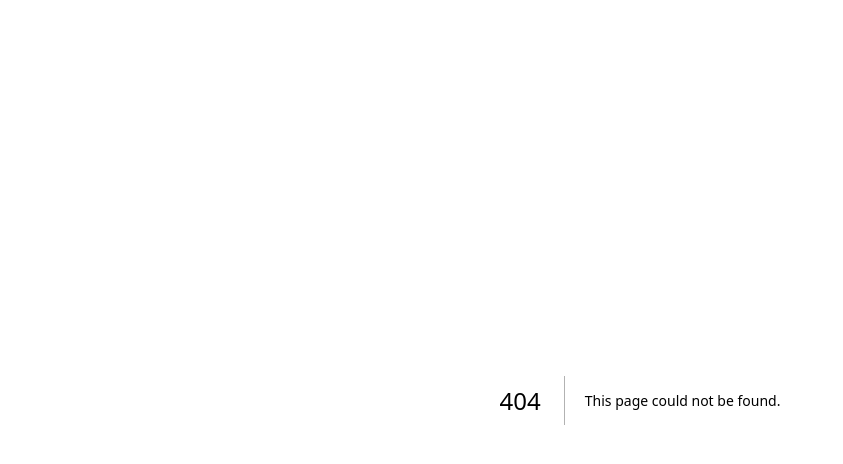
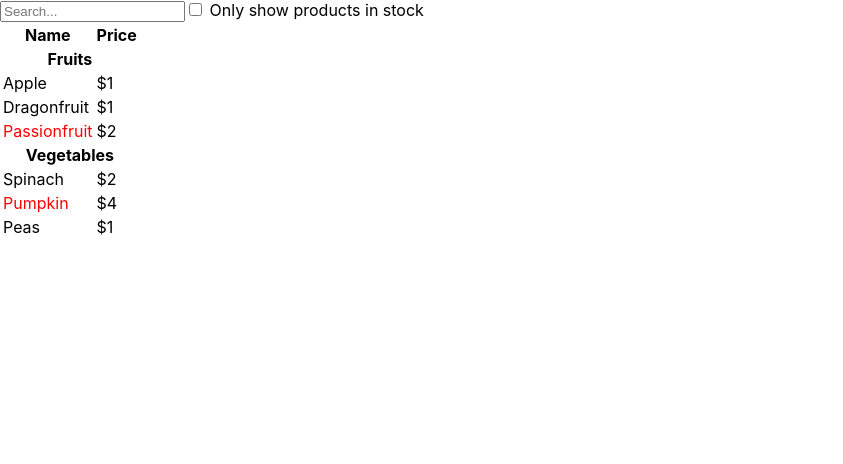
Before and after one commit to qq13836848/nextjs-blog, a Next.js app: page /react-docs/learn/thinking-in-react in a window 1280 px wide. Before the commit this address had no page. Shown: the top 464 px of the page, without its empty margins (0-843 px from the left). Built offline with nearby package versions, Linux system fonts and the light colour scheme.

Commit message:
feat: thinking in react;

```diff
--- /dev/null
+++ b/pages/react-docs/learn/thinking-in-react/index.js
@@ -0,0 +1,122 @@
+import { useState } from "react";
+
+function ProductCategoryRow({ category }) {
+  return (
+    <tr>
+      <th colSpan="2">{category}</th>
+    </tr>
+  );
+}
+
+function ProductRow({ product }) {
+  const name = product.stocked ? (
+    product.name
+  ) : (
+    <span style={{ color: "red" }}>{product.name}</span>
+  );
+
+  return (
+    <tr>
+      <td>{name}</td>
+      <td>{product.price}</td>
+    </tr>
+  );
+}
+
+function ProductTable({ products, filterText, inStockOnly }) {
+  const rows = [];
+  let lastCategory = null;
+
+  products.forEach((product) => {
+    if (product.name.toLowerCase().indexOf(filterText.toLowerCase()) === -1) {
+      return;
+    }
+
+    if (inStockOnly && !product.stocked) {
+      return;
+    }
+
+    if (product.category !== lastCategory) {
+      rows.push(
+        <ProductCategoryRow
+          category={product.category}
+          key={product.category}
+        />
+      );
+    }
+    rows.push(<ProductRow product={product} key={product.name} />);
+    lastCategory = product.category;
+  });
+
+  return (
+    <table>
+      <thead>
+        <tr>
+          <th>Name</th>
+          <th>Price</th>
+        </tr>
+      </thead>
+      <tbody>{rows}</tbody>
+    </table>
+  );
+}
+
+function SearchBar({
+  filterText,
+  inStockOnly,
+  onFilterTextChange,
+  onInStockOnlyChange,
+}) {
+  return (
+    <form>
+      <input
+        type="text"
+        value={filterText}
+        placeholder="Search..."
+        onChange={(e) => onFilterTextChange(e.target.value)}
+      />
+      <label>
+        <input
+          type="checkbox"
+          checked={inStockOnly}
+          onChange={(e) => onInStockOnlyChange(e.target.checked)}
+        />{" "}
+        Only show products in stock
+      </label>
+    </form>
+  );
+}
+
+function FilterableProductTable({ products }) {
+  const [filterText, setFilterText] = useState("");
+  const [inStockOnly, setInStockOnly] = useState(false);
+
+  return (
+    <div>
+      <SearchBar
+        filterText={filterText}
+        inStockOnly={inStockOnly}
+        onFilterTextChange={setFilterText}
+        onInStockOnlyChange={setInStockOnly}
+      />
+      <ProductTable
+        products={products}
+        filterText={filterText}
+        inStockOnly={inStockOnly}
+      />
+    </div>
+  );
+}
+
+const PRODUCTS = [
+  { category: "Fruits", price: "$1", stocked: true, name: "Apple" },
+  { category: "Fruits", price: "$1", stocked: true, name: "Dragonfruit" },
+  { category: "Fruits", price: "$2", stocked: false, name: "Passionfruit" },
+  { category: "Vegetables", price: "$2", stocked: true, name: "Spinach" },
+  { category: "Vegetables", price: "$4", stocked: false, name: "Pumpkin" },
+  { category: "Vegetables", price: "$1", stocked: true, name: "Peas" },
+];
+
+export default function App() {
+  return <FilterableProductTable products={PRODUCTS} />;
+}
```
Also changed, not shown: pages/react-docs/learn/tutorial-tic-tac-toe/index.js (added, +115 -0 lines).
